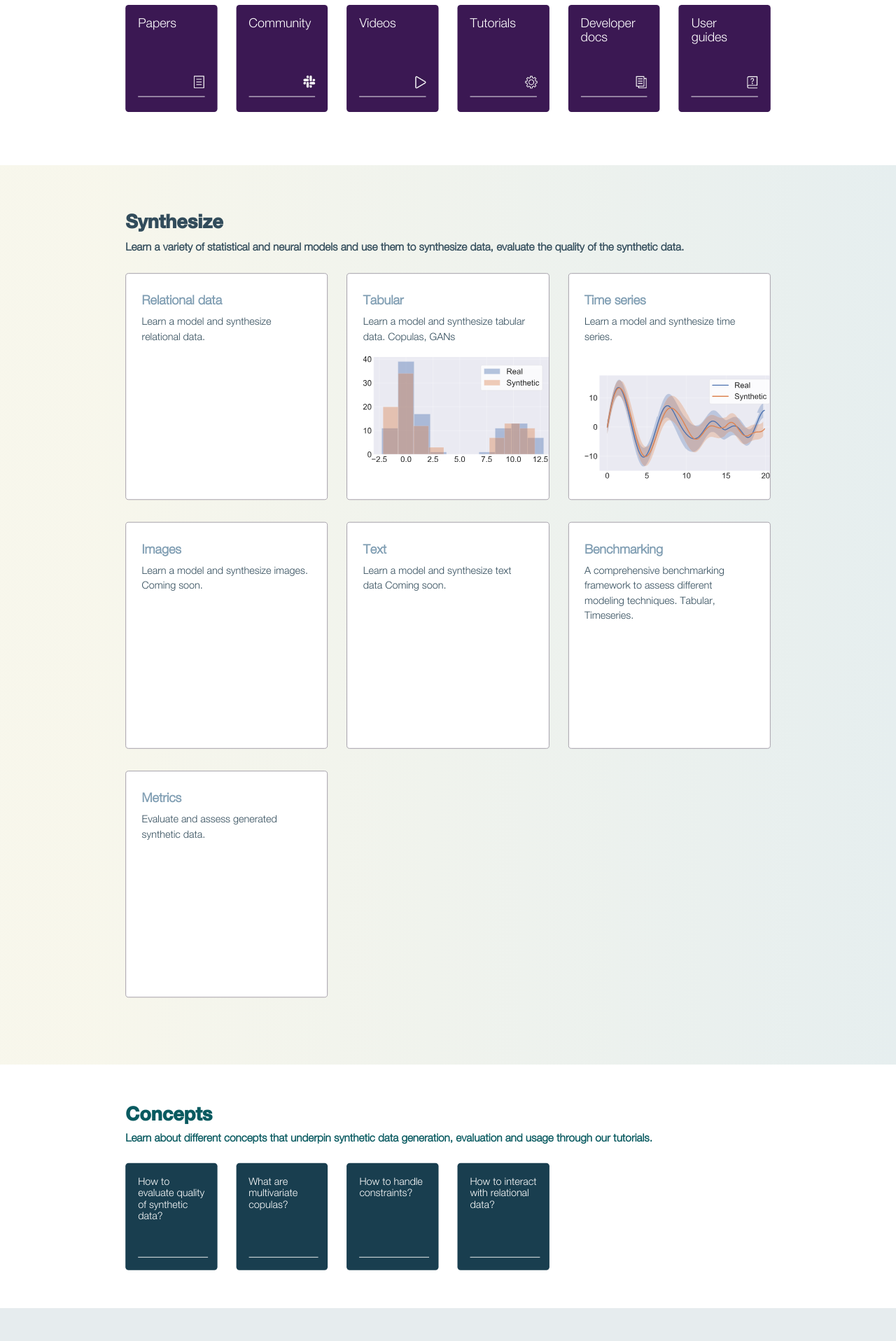
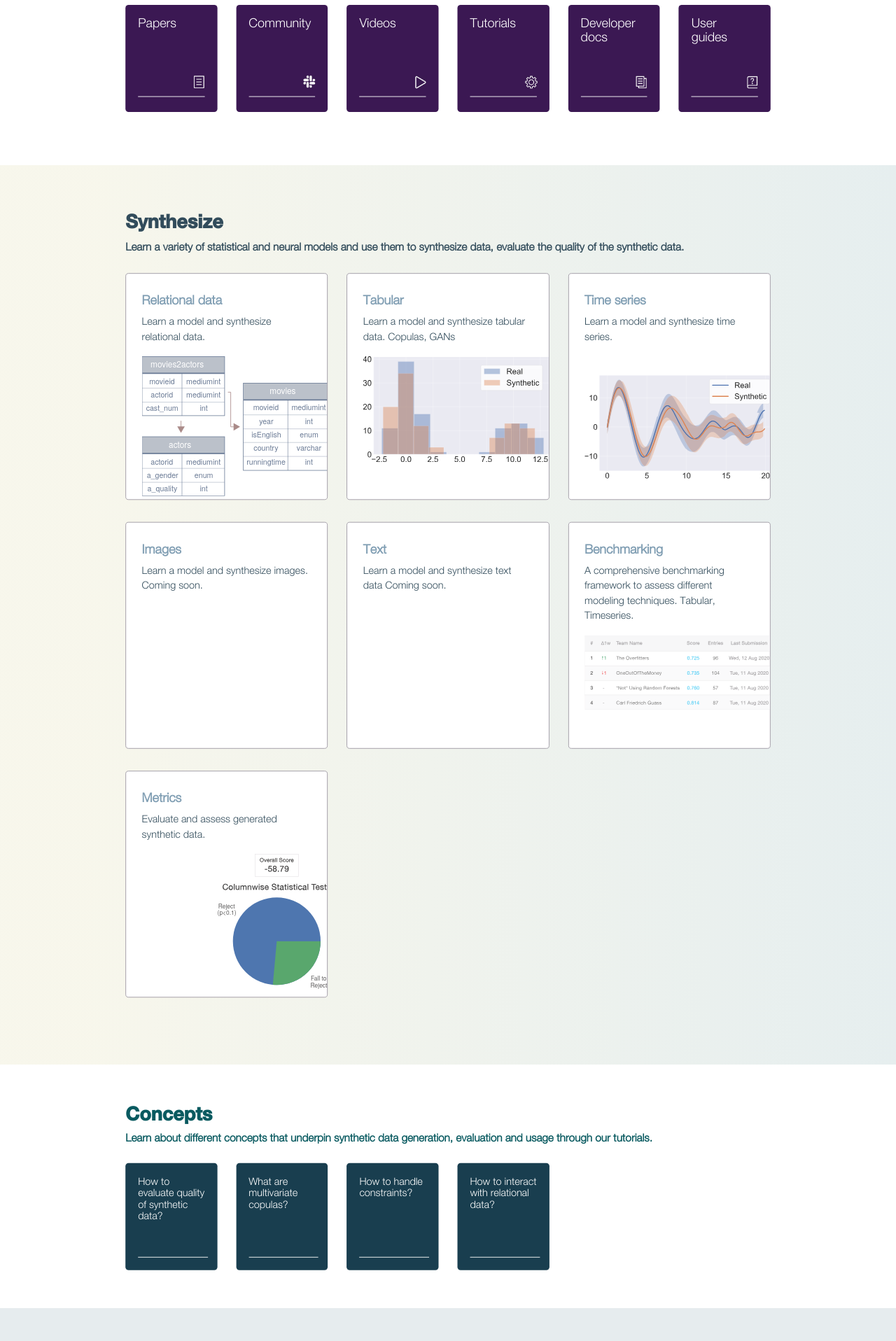
Before and after one commit to sdv-dev/sdv-dev.github.io, a Jekyll site: the page built from index.html, in a window 1280 px wide. Shown: the part 744-2660 px from the top of the page at 70% size. Built offline with Jekyll 4.4.1, drawn with Linux system fonts in a browser that asks for light colours.

Commit message:
Add three new img to Metrics, Benchmarking, Relational

```diff
--- a/_layouts/default.html
+++ b/_layouts/default.html
@@ -185,6 +185,9 @@
                             <div class="box white">
                                 <h3 class="title">Relational data</h3>
                                 <p>Learn a model and synthesize relational data.</p>
+                                <div class="image">
+                                    <img src="assets/Rational.svg" alt="img" />
+                                </div>
                             </div>
                         </div>
                         <div class="col-md-4">
@@ -227,12 +230,18 @@
                                 <p>A comprehensive benchmarking framework to assess different modeling
                                     techniques.
                                     Tabular, Timeseries. </p>
+                                <div class="image">
+                                    <img src="assets/Benchmarking.svg" alt="img" class="benchmarking-img" />
+                                </div>
                             </div>
                         </div>
                         <div class="col-md-4">
                             <div class="box white">
                                 <h3 class="title">Metrics</h3>
                                 <p>Evaluate and assess generated synthetic data. </p>
+                                <div class="image">
+                                    <img src="assets/Metrics.svg" alt="img" class="Metrics-img" />
+                                </div>
                             </div>
                         </div>
                     </div>
--- a/css/main.css
+++ b/css/main.css
@@ -581,9 +581,11 @@ hr {
 
 .synthesize {
   margin-top: 3.5rem;
-  background: linear-gradient(90deg,
-      rgba(180, 172, 65, 0.1) 10%,
-      rgba(9, 90, 96, 0.1) 100%);
+  background: linear-gradient(
+    90deg,
+    rgba(180, 172, 65, 0.1) 10%,
+    rgba(9, 90, 96, 0.1) 100%
+  );
   padding: 2.8rem 0px 0px;
 }
 
@@ -607,6 +609,11 @@ hr {
 
 .synthesize img {
   display: block;
+}
+
+img.Metrics-img {
+  width: 60%;
+  margin-top: 0px;
 }
 
 img.time-img {
@@ -758,9 +765,17 @@ img.time-img {
   .synthesize img {
     width: 100%;
   }
+  .synthesize img.Metrics-img {
+    width: 60%;
+    margin-top: 0px;
+  }
 }
 
 @media (min-width: 2200px) {
+  .synthesize img.Metrics-img {
+    width: 60%;
+    margin-top: 0px;
+  }
   .concepts hr {
     width: 82%;
     bottom: 25px;
@@ -1025,7 +1040,8 @@ img.time-img {
   }
 }
 
-@media (max-width: 1180px) {}
+@media (max-width: 1180px) {
+}
 
 @media (max-width: 991px) {
   .wrapper {
```
Also changed, not shown: assets/Benchmarking.svg (added), assets/Metrics.svg (added), assets/Rational.svg (added).
